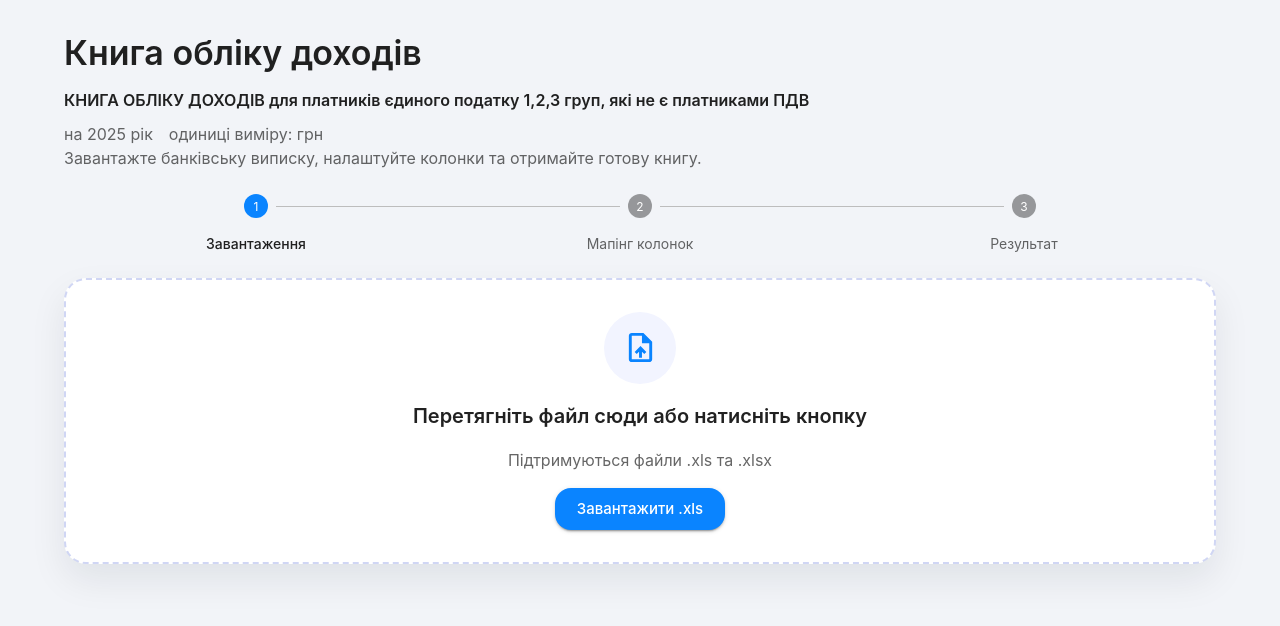
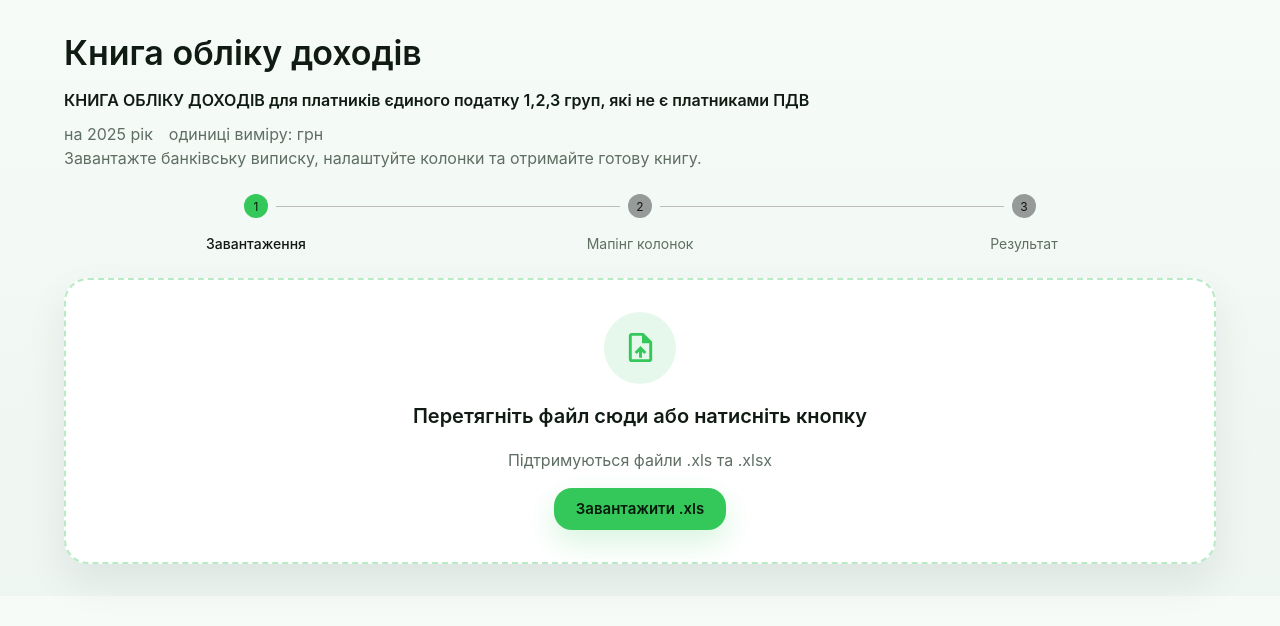
Before and after one commit to MarkKoval/knyha_obliky, a React (Vite) app: page / in a window 1280 px wide. Shown: the top 626 px of the page. Built offline with nearby package versions, Linux system fonts and the light colour scheme.

Commit message:
Redesign UI with green iOS-inspired theme

```diff
--- a/src/components/ExportButtons.jsx
+++ b/src/components/ExportButtons.jsx
@@ -81,12 +81,12 @@ const openPdfWindow = ({ rows, year, autoPrint }) => {
             text-align: left;
           }
           th {
-            background: #f3f5f9;
+            background: #edf7f1;
             font-weight: 600;
           }
           .summary-row {
             font-weight: 700;
-            background: #f1f4ff;
+            background: #e3f7ea;
           }
           @media print {
             body {
@@ -148,7 +148,7 @@ export default function ExportButtons({ rows, disabled, year, onReset }) {
         excelRow.fill = {
           type: 'pattern',
           pattern: 'solid',
-          fgColor: { argb: 'FFF1F4FF' }
+          fgColor: { argb: 'FFE3F7EA' }
         };
       }
     });
--- a/src/components/FileDropzone.jsx
+++ b/src/components/FileDropzone.jsx
@@ -20,8 +20,8 @@ export default function FileDropzone({ onFile, error }) {
       sx={{
         p: 4,
         textAlign: 'center',
-        border: '2px dashed #d0d6f4',
-        backgroundColor: dragActive ? '#eef4ff' : 'background.paper'
+        border: '2px dashed rgba(52, 199, 89, 0.35)',
+        backgroundColor: dragActive ? 'rgba(52, 199, 89, 0.08)' : 'background.paper'
       }}
       onDragOver={(event) => {
         event.preventDefault();
@@ -38,7 +38,7 @@ export default function FileDropzone({ onFile, error }) {
             borderRadius: '50%',
             display: 'grid',
             placeItems: 'center',
-            backgroundColor: '#f2f4ff'
+            backgroundColor: 'rgba(52, 199, 89, 0.12)'
           }}
         >
           <UploadFileIcon color="primary" fontSize="large" />
--- a/src/components/IncomeBookTable.jsx
+++ b/src/components/IncomeBookTable.jsx
@@ -189,17 +189,17 @@ export default function IncomeBookTable({ rows, search, dateRange, onRowUpdate,
           border: 'none',
           '& .summary-row': {
             fontWeight: 700,
-            backgroundColor: '#f1f4ff',
+            backgroundColor: 'rgba(52, 199, 89, 0.12)',
           },
           '& .MuiDataGrid-columnHeaders': {
-            backgroundColor: '#f7f8fd',
-            borderBottom: '1px solid rgba(148, 163, 184, 0.2)',
+            backgroundColor: '#f0faf3',
+            borderBottom: '1px solid rgba(52, 199, 89, 0.18)',
           },
           '& .MuiDataGrid-cell': {
-            borderBottom: '1px solid rgba(148, 163, 184, 0.15)',
+            borderBottom: '1px solid rgba(52, 199, 89, 0.12)',
           },
           '& .MuiDataGrid-row:hover': {
-            backgroundColor: '#f4f7ff',
+            backgroundColor: 'rgba(52, 199, 89, 0.08)',
           },
           '& .MuiDataGrid-virtualScroller': {
             backgroundColor: '#ffffff',
--- a/src/theme/iosTheme.js
+++ b/src/theme/iosTheme.js
@@ -4,24 +4,46 @@ const iosTheme = createTheme({
   palette: {
     mode: 'light',
     primary: {
-      main: '#0a84ff'
+      main: '#34c759',
+      dark: '#239a3d',
+      light: '#8ee7a6'
+    },
+    secondary: {
+      main: '#1b8f4a'
     },
     background: {
-      default: '#f2f4f8',
+      default: '#f4fbf6',
       paper: '#ffffff'
+    },
+    text: {
+      primary: '#101b14',
+      secondary: '#5f6e63'
+    },
+    divider: 'rgba(52, 199, 89, 0.15)',
+    action: {
+      hover: 'rgba(52, 199, 89, 0.08)',
+      selected: 'rgba(52, 199, 89, 0.16)'
     }
   },
   shape: {
-    borderRadius: 18
+    borderRadius: 20
   },
   typography: {
     fontFamily: '"SF Pro Display", "Segoe UI", system-ui, -apple-system, sans-serif'
   },
   components: {
+    MuiCssBaseline: {
+      styleOverrides: {
+        body: {
+          backgroundImage: 'linear-gradient(180deg, #f6fbf8 0%, #eef6f1 100%)'
+        }
+      }
+    },
     MuiPaper: {
       styleOverrides: {
         root: {
-          boxShadow: '0 14px 40px rgba(16, 24, 40, 0.08)'
+          border: '1px solid rgba(52, 199, 89, 0.12)',
+          boxShadow: '0 18px 50px rgba(15, 23, 42, 0.06)'
         }
       }
     },
@@ -29,43 +51,52 @@ const iosTheme = createTheme({
       styleOverrides: {
         root: {
           textTransform: 'none',
-          borderRadius: 16
+          borderRadius: 18,
+          fontWeight: 600,
+          boxShadow: 'none'
+        },
+        contained: {
+          boxShadow: '0 12px 30px rgba(52, 199, 89, 0.2)'
+        },
+        outlined: {
+          borderColor: 'rgba(52, 199, 89, 0.35)'
         }
       }
     },
     MuiCard: {
       styleOverrides: {
         root: {
-          borderRadius: 22,
-          border: '1px solid rgba(226, 232, 240, 0.9)',
-          boxShadow: '0 16px 36px rgba(15, 23, 42, 0.08)'
+          borderRadius: 24,
+          border: '1px solid rgba(52, 199, 89, 0.12)',
+          boxShadow: '0 18px 40px rgba(15, 23, 42, 0.08)'
         }
       }
     },
     MuiDataGrid: {
       styleOverrides: {
         root: {
-          borderRadius: 20,
-          border: '1px solid rgba(226, 232, 240, 0.9)',
+          borderRadius: 22,
+          border: '1px solid rgba(52, 199, 89, 0.16)',
           backgroundColor: '#ffffff'
         },
         columnHeaders: {
-          backgroundColor: '#f7f8fd'
+          backgroundColor: '#f0faf3'
         }
       }
     },
     MuiToggleButtonGroup: {
       styleOverrides: {
         root: {
-          backgroundColor: '#f0f2f8',
-          borderRadius: 16
+          backgroundColor: '#eef7f1',
+          borderRadius: 18,
+          border: '1px solid rgba(52, 199, 89, 0.16)'
         }
       }
     },
     MuiToggleButton: {
       styleOverrides: {
         root: {
-          borderRadius: 14,
+          borderRadius: 16,
           paddingInline: 18
         }
       }
```
